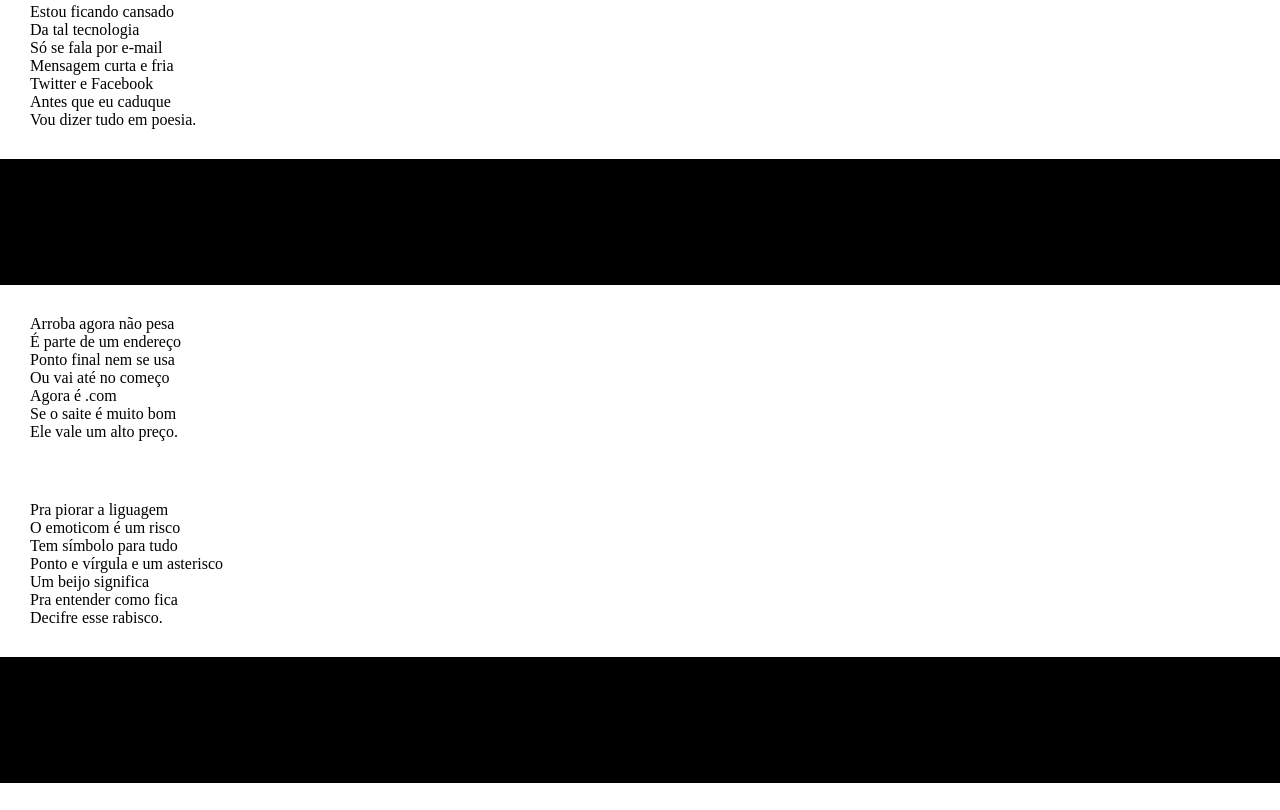
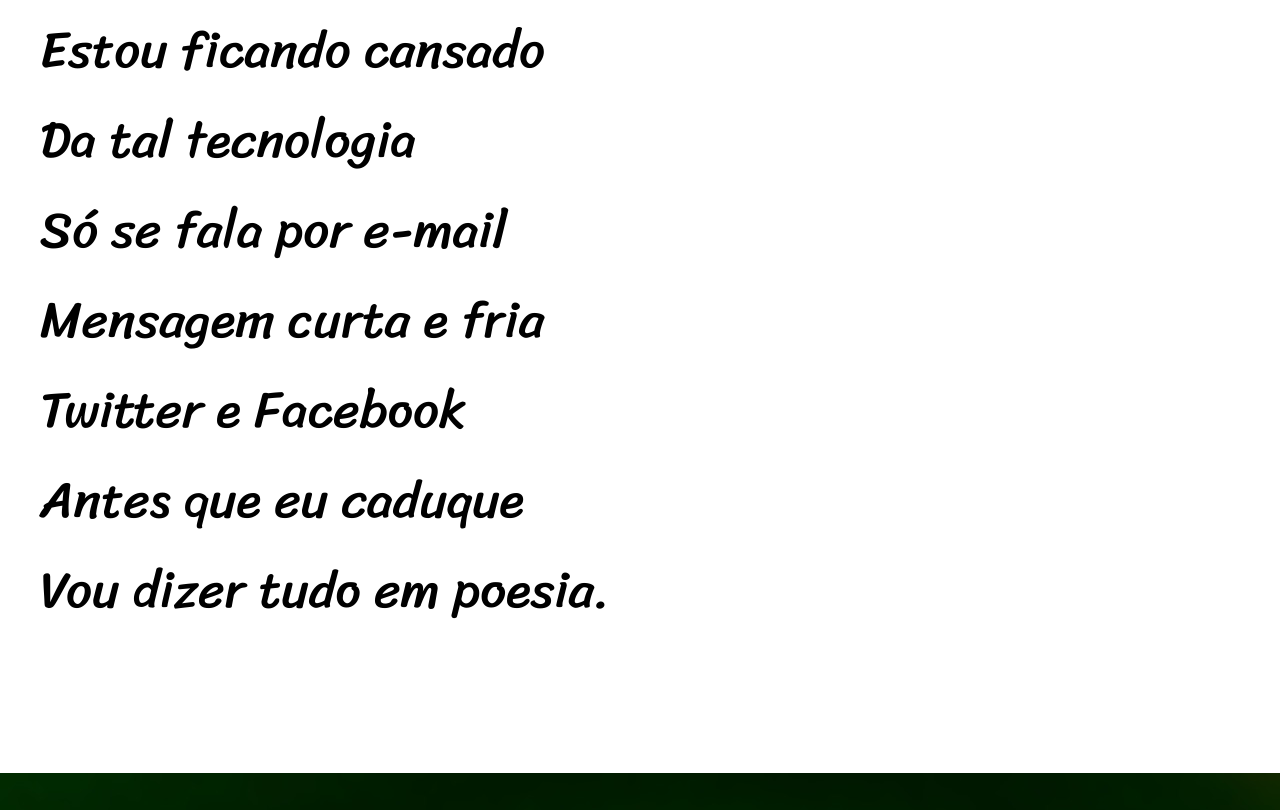
Before and after one commit to JoelissonSS/html-css, a plain HTML site: page desafios/desafio012/index.html in a window 1280 px wide. Shown: the part 271-1081 px from the top of the page. Drawn offline with Linux system fonts and the light colour scheme.

Commit message:
finalização do desafio12

```diff
--- a/desafios/desafio012/index.html
+++ b/desafios/desafio012/index.html
@@ -10,7 +10,7 @@
 <body>
     <header>
         <h1>Cordel Moderno</h1>
-        <aside>Por <a href="https://www.recantodasletras.com.br/poesias/3186743" rel="external">Milton Duarte</a></aside>
+        <aside>Por <a href="https://www.recantodasletras.com.br/poesias/3186743" rel="external" target="_blank">Milton Duarte</a></aside>
     </header>
     <article>
         <section class="normal" >
@@ -79,5 +79,6 @@
                 Deixe que Deus interprete.</p>
         </section>
     </article>
+    <footer>Site criado por <a href="instagram/joelisson1302/" rel="external" target="_blank">Joélisson Santana</a> realizando o desafio12 do Cursoemvideo</footer>
 </body>
 </html>
--- a/desafios/desafio012/style.css
+++ b/desafios/desafio012/style.css
@@ -9,6 +9,7 @@
 }
 * {
     margin: 0;
+    padding: 0;
 }
 body{
     background-color: black;
@@ -17,10 +18,9 @@
     background-color: black;
 }
 header > h1{
-    font-size: calc(9vw);
+    font:calc(9vh) 'passionone', sans-serif;
     text-align: center;
     color: white;
-    font-family: 'passionone', serif;
     padding-top: 50px;
     color: white;
 }
@@ -35,8 +35,43 @@
     font-weight: bold;
     color: white;
 }
-
+section{
+    font: calc(4vw) 'sriracha', arial, sans-serif;
+    height: calc(60vw);
+    padding: 5vh;
+}
 .normal{
     background-color: white;
-    padding: 30px;
 }
+.transp{
+    background-color: rgba(0, 0, 0, 0.474);
+}
+#img1{
+    background-image: url(imagens/background001.jpg);
+    background-repeat: no-repeat;
+    background-position: center top;
+    background-attachment: fixed;
+    color: white;
+}
+#img2{
+    background-image: url(imagens/background002.jpg);
+    background-repeat: no-repeat;
+    background-position: center top;
+    background-attachment: fixed;
+    color: white;
+}
+p{
+    display: inline-block;
+    margin: 5vh 0;
+}
+footer{
+    font: normal 1em arial, sans-serif;
+    color: white;
+    text-align: center;
+    padding: 4px;
+}
+footer > a{
+    text-decoration: none;
+    color: white;
+    font-weight: bold;
+}
```
